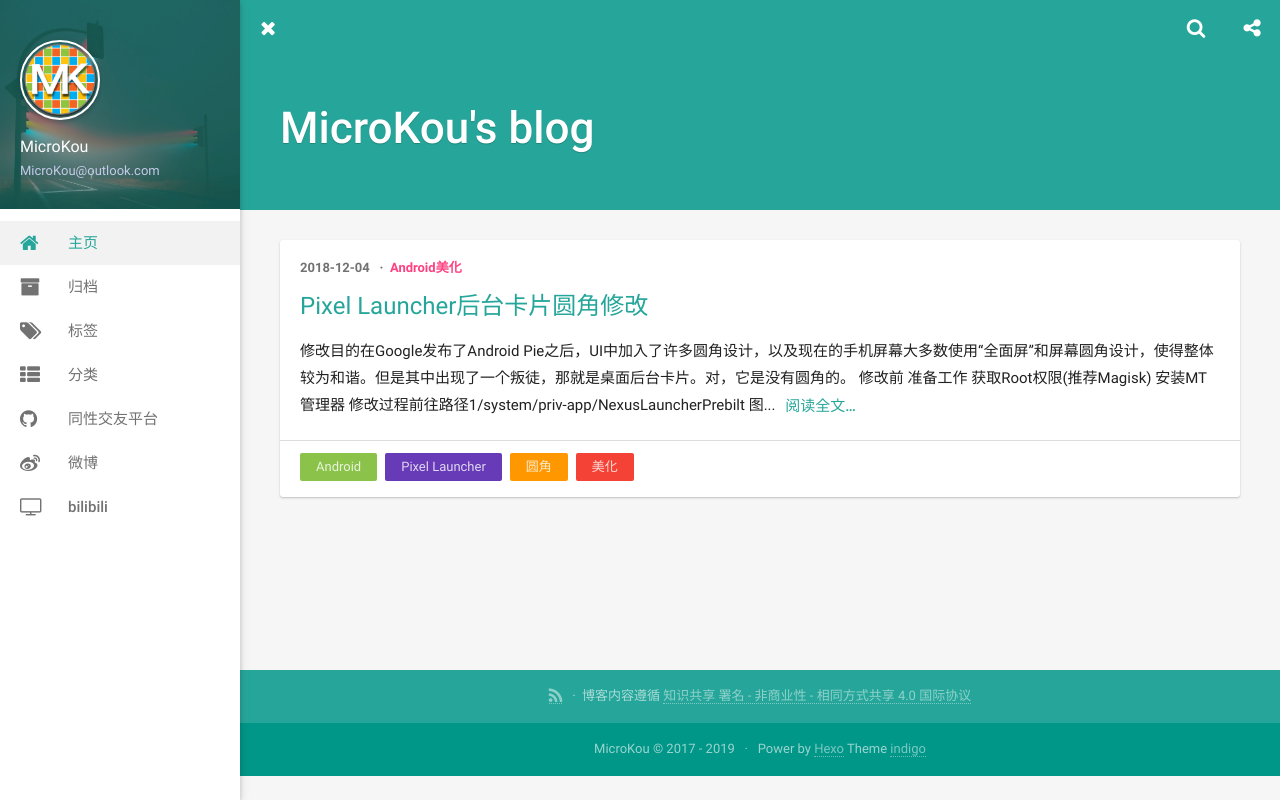
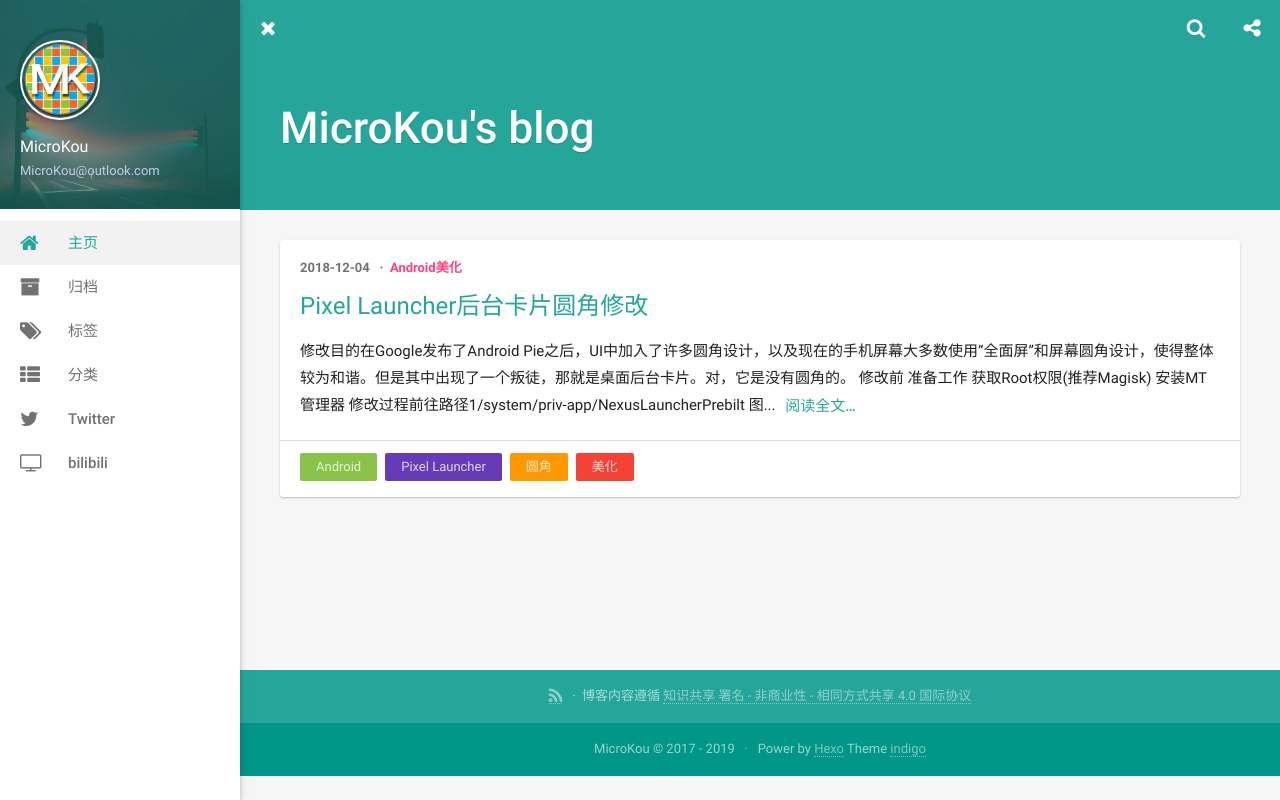
Before and after one commit to MicroKou/MicroKou.github.io, a plain HTML site: page index.html in a window 1280 px wide. Drawn offline with Linux system fonts and the light colour scheme; some packages are replaced by stand-ins of ours; a script that the page names is missing.

Commit message:
Site updated: 2019-01-05 19:12:07

```diff
--- a/index.html
+++ b/index.html
@@ -94,16 +94,9 @@
             </li>
 
             <li class="waves-block waves-effect">
-              <a href="https://github.com/MicroKou" target="_blank">
-                <i class="icon icon-lg icon-github"></i>
-                同性交友平台
-              </a>
-            </li>
-
-            <li class="waves-block waves-effect">
-              <a href="http://www.weibo.com/ysweb" target="_blank">
-                <i class="icon icon-lg icon-weibo"></i>
-                微博
+              <a href="https://twitter.com/microkou" target="_blank">
+                <i class="icon icon-lg icon-twitter"></i>
+                Twitter
               </a>
             </li>
 
```
Also changed, not shown: 2018/12/04/Launcher后台卡片圆角/index.html (+3 -10 lines), archives/2018/12/index.html (+3 -10 lines), archives/2018/index.html (+3 -10 lines), archives/index.html (+3 -10 lines), categories/Android美化/index.html (+3 -10 lines), categories/index.html (+3 -10 lines), content.json (+1 -1 lines), tags/Android/index.html (+3 -10 lines), tags/Pixel-Launcher/index.html (+3 -10 lines), tags/index.html (+3 -10 lines), tags/圆角/index.html (+3 -10 lines), tags/美化/index.html (+3 -10 lines).
